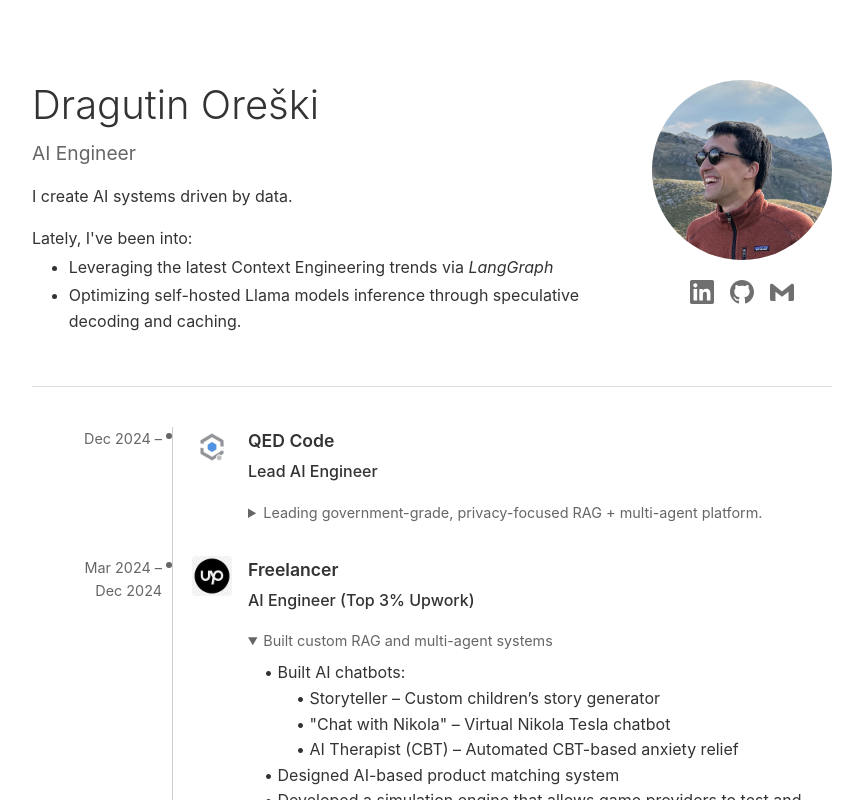
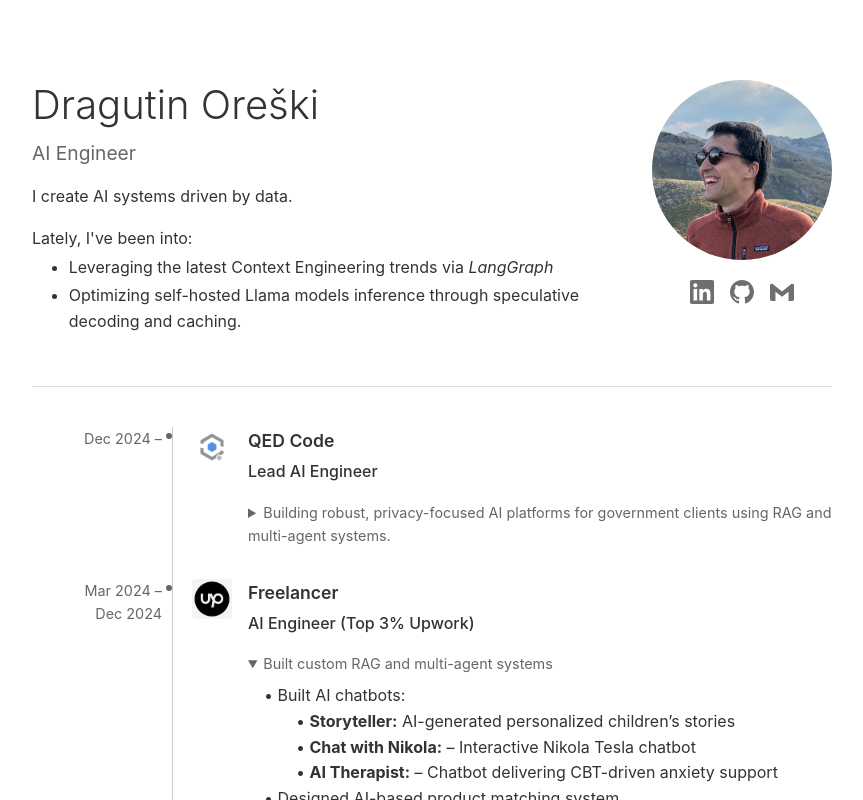
Before and after one commit to dragutin-oreski/website, a plain HTML site: page index.html in a window 1280 px wide. Both pictures are taken after a click on the heading "Built custom RAG and multi-agent systems". Shown: the top 800 px of the page, without its empty margins (208-1071 px from the left). Drawn offline with Linux system fonts and the light colour scheme.

Commit message:
fix: update timeline sections

```diff
--- a/index.html
+++ b/index.html
@@ -273,7 +273,7 @@
                 </div>
             </div>
             <details>
-                <summary>Leading government-grade, privacy-focused RAG + multi-agent platform.</summary>
+                <summary>Building robust, privacy-focused AI platforms for government clients using RAG and multi-agent systems.</summary>
                 <p>
                     • Designed a LangGraph multi-agent system for generating project breakdowns from private customer documents.<br>
                     • Developed a private RAG platform for secure document chat and agentic workflows.<br>
@@ -297,9 +297,9 @@ Dec 2024</span>
                 <summary>Built custom RAG and multi-agent systems</summary>
                 <p>
                     • Built AI chatbots:<br>
-                    <span style="display:block; padding-left:2em;">• Storyteller – Custom children’s story generator</span>
-                    <span style="display:block; padding-left:2em;">• "Chat with Nikola" – Virtual Nikola Tesla chatbot</span>
-                    <span style="display:block; padding-left:2em;">• AI Therapist (CBT) – Automated CBT-based anxiety relief</span>
+                    <span style="display:block; padding-left:2em;">• <strong>Storyteller:</strong> AI-generated personalized children’s stories</span>
+                    <span style="display:block; padding-left:2em;">• <strong>Chat with Nikola:</strong> – Interactive Nikola Tesla chatbot</span>
+                    <span style="display:block; padding-left:2em;">• <strong>AI Therapist:</strong> – Chatbot delivering CBT-driven anxiety support</span>
                     • Designed AI-based product matching system<br>
                 	• Developed a simulation engine that allows game providers to test and optimize betting game parameters through outcome forecasting.<br>
                     • Designed and deployed conversational AI solutions using Dialogflow.<br>
```
